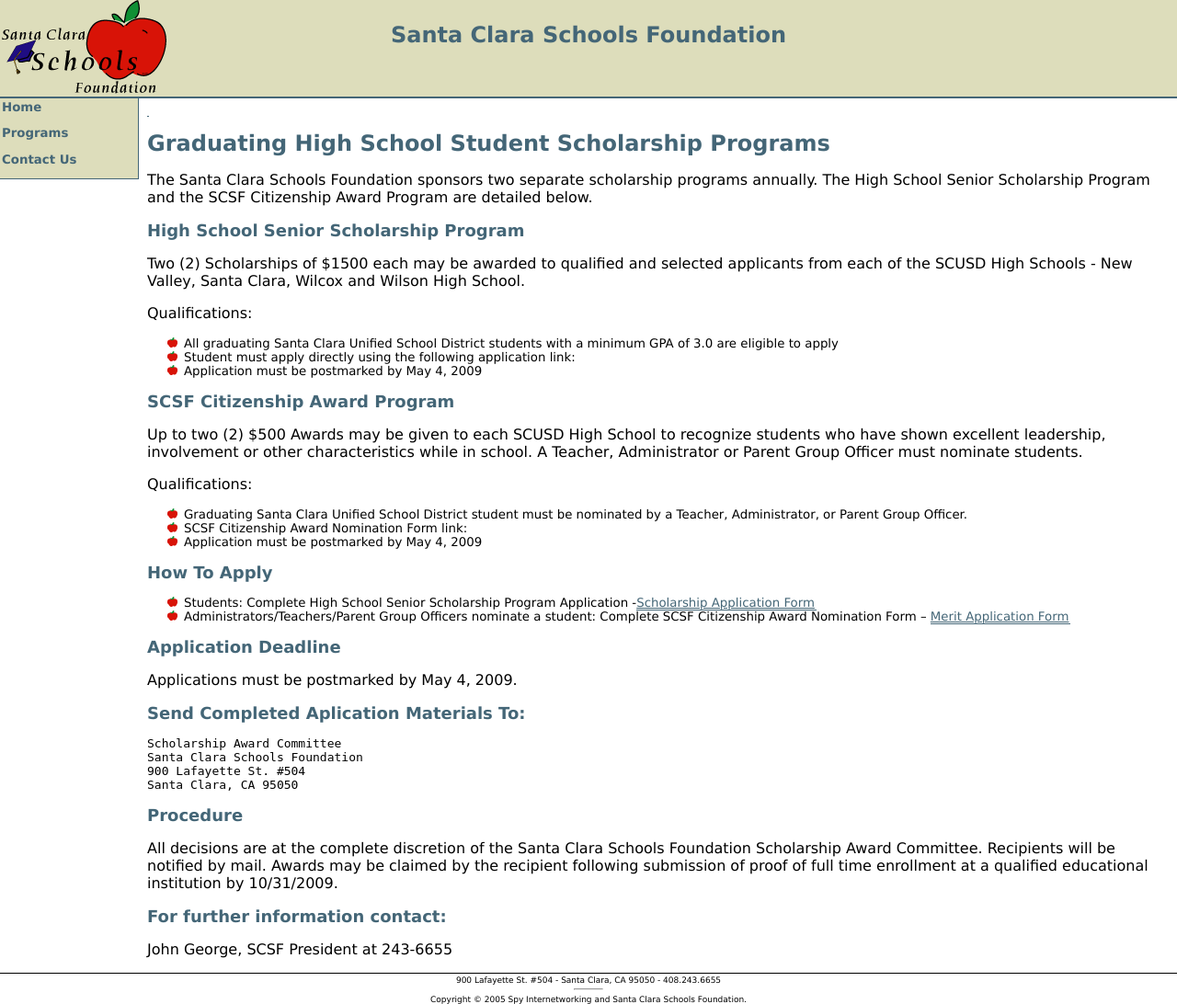
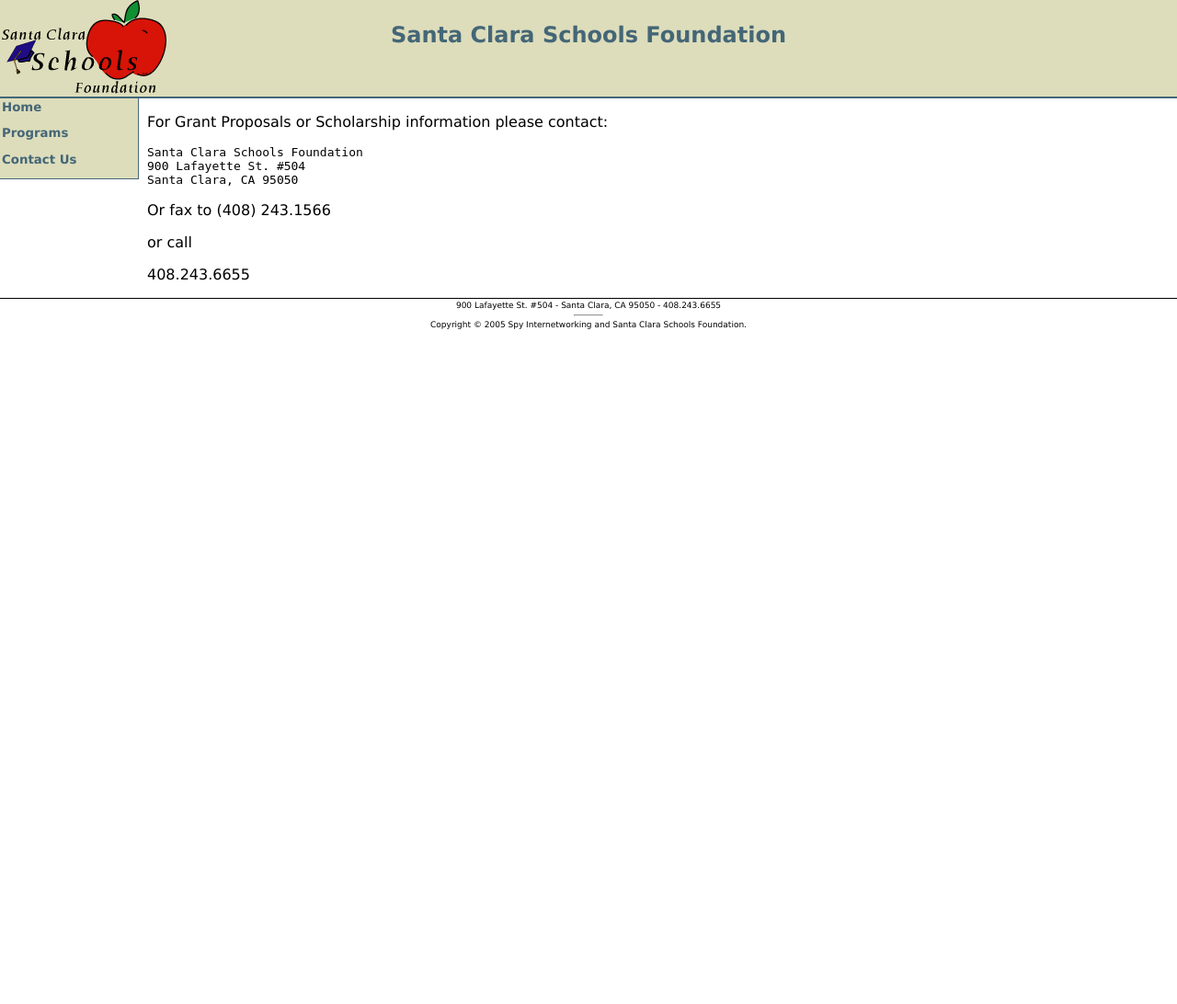
Before and after one commit to dustin/scsf, a Django app: template templates/programs.html in a window 1280 px wide. Shown: the whole page at 92% size. After the commit the page ends 358 px from the top, so only its background shows below. Run offline with Django 3.2, Linux system fonts and the light colour scheme; the template is opened without the code that fills it, so the values that code supplies are empty.

Commit message:
purged programs

```diff
--- a/templates/programs.html
+++ b/templates/programs.html
@@ -3,98 +3,23 @@
 
 {% block content %}
 
-<a name="scholarships"></a>
-<h1>Graduating High School Student Scholarship Programs</h1>
 <p>
-  The Santa Clara Schools Foundation sponsors two separate scholarship
-  programs annually. The High School Senior Scholarship Program and
-  the SCSF Citizenship Award Program are detailed below.
-</p>
-
-<h2>High School Senior Scholarship Program </h2>
+  For Grant Proposals or Scholarship information please contact:
 <p>
-  Two (2) Scholarships of $1500 each may be awarded to qualified and
-  selected applicants from each of the SCUSD High Schools - New Valley,
-  Santa Clara, Wilcox and Wilson High School.
-</p>
-
-<p>
-Qualifications:
-</p>
-
-<ul>
-  <li>
-    All graduating Santa Clara Unified School District students with a
-    minimum GPA of 3.0 are eligible to apply
-  </li>
-  <li>
-    Student must apply directly using the following application link:
-  </li>
-  <li>Application must be postmarked by May 4, 2009</li>
-</ul>
-
-<h2>SCSF Citizenship Award Program</h2>
-
-<p>
-  Up to two (2) $500 Awards may be given to each SCUSD High School to
-  recognize students who have shown excellent leadership, involvement or
-  other characteristics while in school. A Teacher, Administrator or
-  Parent Group Officer must nominate students.
-</p>
-
-<p>
-  Qualifications:
-</p>
-
-<ul>
- <li>Graduating Santa Clara Unified School District student must be
-   nominated by a Teacher, Administrator, or Parent Group Officer.
- </li>
- <li>SCSF Citizenship Award Nomination Form link:</li>
- <li>Application must be postmarked by May 4, 2009</li>
-</ul>
-
-<h2>How To Apply</h2>
-<ul>
-  <li>
-    Students: Complete High School Senior Scholarship Program
-    Application -<a href="/media/scholarship.pdf">Scholarship
-    Application Form</a>
-  </li>
-  <li>
-    Administrators/Teachers/Parent Group Officers nominate a student:
-    Complete SCSF Citizenship Award Nomination Form
-    – <a href="/media/merit.pdf">Merit Application Form</a>
-  </li>
-</ul>
-
-<h2>Application Deadline</h2>
-<p>
-  Applications must be postmarked by May 4, 2009.
-</p>
-
-<h2>Send Completed Aplication Materials To:</h2>
 
 <pre>
-Scholarship Award Committee
 Santa Clara Schools Foundation
 900 Lafayette St. #504
 Santa Clara, CA 95050
 </pre>
 
-<h2>Procedure</h2>
 <p>
-  All decisions are at the complete discretion of the Santa Clara
-  Schools Foundation Scholarship Award Committee.  Recipients will be
-  notified by mail.  Awards may be claimed by the recipient following
-  submission of proof of full time enrollment at a qualified educational
-  institution by 10/31/2009.
+  Or fax to (408) 243.1566
 </p>
 
-<h2>For further information contact: </h2>
+<p>or call</p>
 
-<p>
-  John George, SCSF President at 243-6655
-</p>
+<p>408.243.6655</p>
+
 
 {% endblock %}
```
